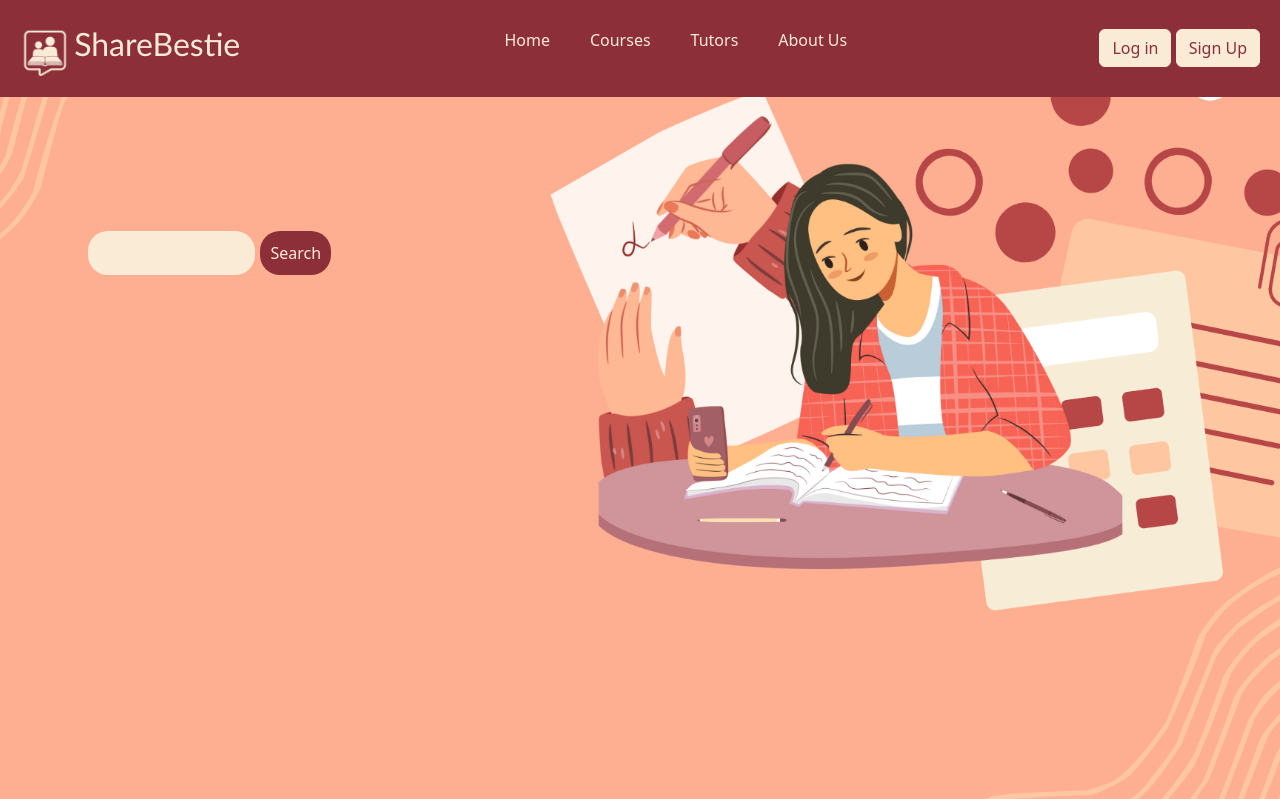
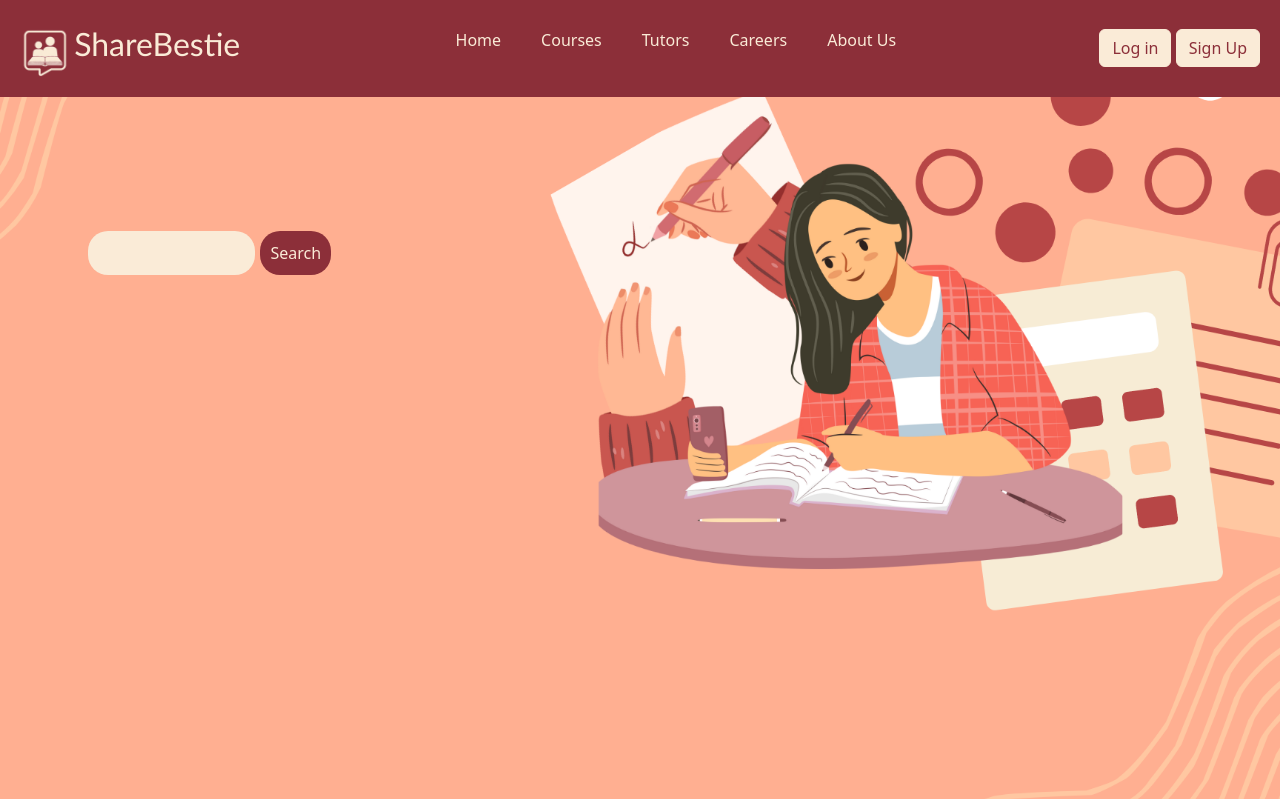
Before and after one commit to RedRogue10/shareBestie, a PHP site: page /CourseSearch.php in a window 1280 px wide. Shown: the top 799 px of the page. Run offline with PHP 8.4, Linux system fonts and the light colour scheme; some libraries are stand-ins or nearby versions.

Commit message:
Attached Careers and About Us

```diff
--- a/CourseSearch.php
+++ b/CourseSearch.php
@@ -54,7 +54,8 @@ $(document).ready(function(){
                 <li><a href="home.php">Home</a></li>
                 <li><a href="courseSearch.php">Courses</a></li>
                 <li><a href="tutors.php">Tutors</a></li>
-                <li><a href="/about">About Us</a></li>
+                <li><a href="careers.html">Careers</a></li>
+                <li><a href="about-us.html">About Us</a></li>
                <!--  <li><a href="/login">Login</a></li>
                 <li><a href="signup">Sign up</a></li> -->
             </ul>
```
